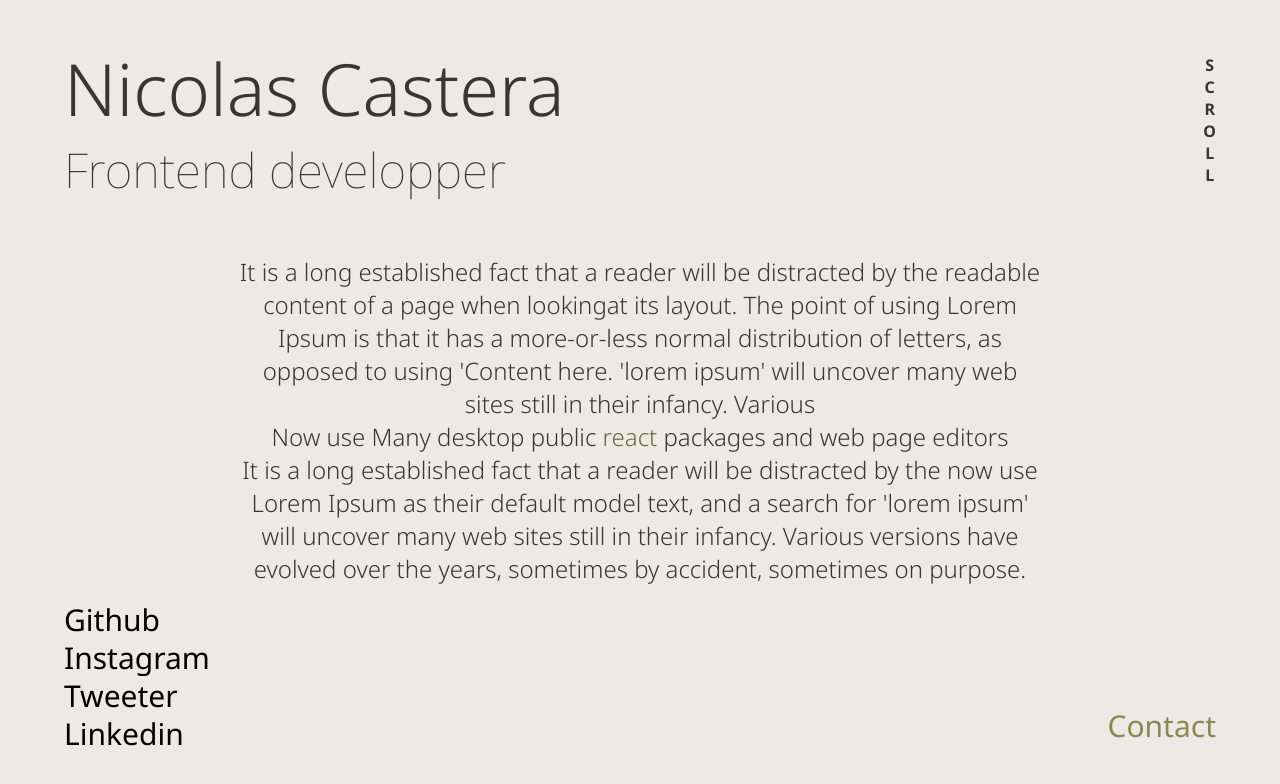
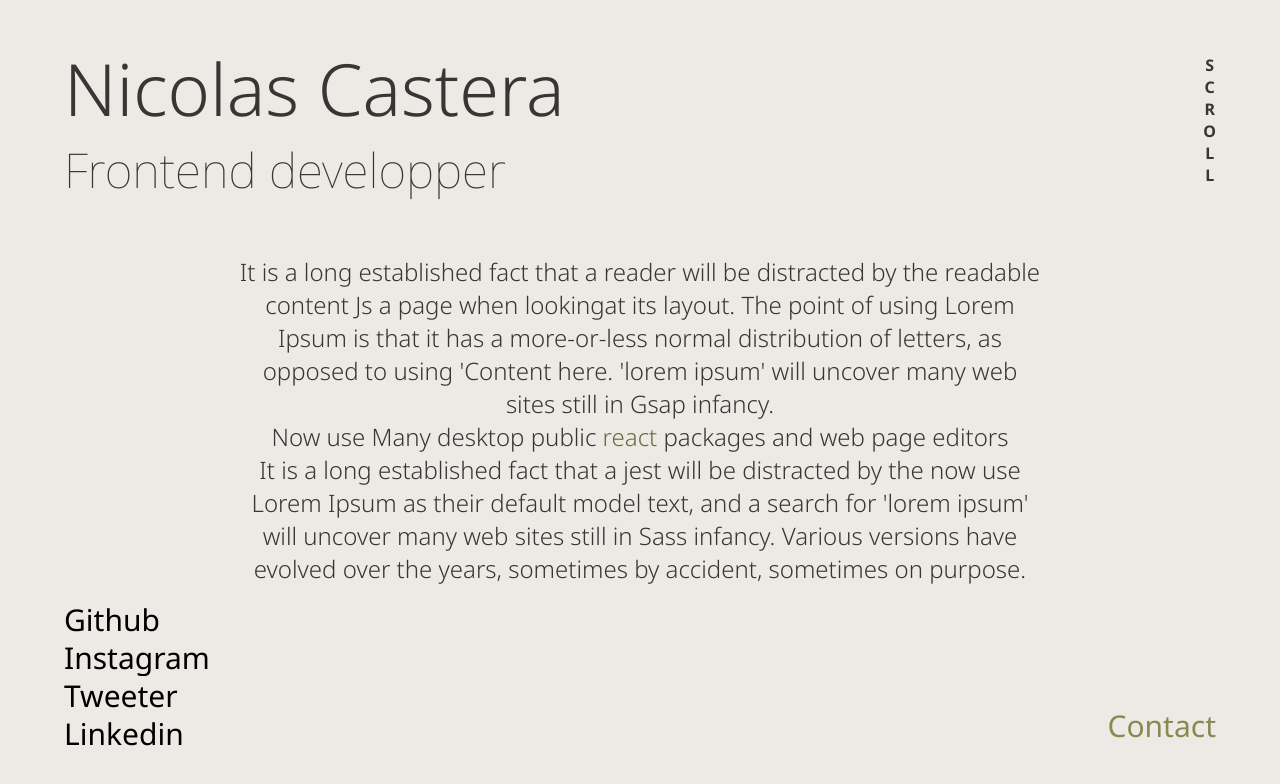
Before and after one commit to magicniclus/Portfolio, a React (Create React App) app: page / in a window 1280 px wide. Shown: the top 784 px of the page. Built offline with nearby package versions, Linux system fonts and the light colour scheme.

Commit message:
Update SkillText.js

```diff
--- a/src/components/skillText/SkillText.js
+++ b/src/components/skillText/SkillText.js
@@ -8,18 +8,18 @@ const SkillText = (props) => {
             <p>
                 <span className='top'>
                     It is a long established fact that a reader will be distracted by the
-                    readable content of a page when lookingat its layout. The point of using
+                    readable content <span className='jsText'>Js</span> a page when lookingat its layout. The point of using
                     Lorem Ipsum is that it has a more-or-less normal distribution of letters,
                     as opposed to using 'Content here.
-                    'lorem ipsum' will uncover many web sites still in their infancy. Various
+                    'lorem ipsum' will uncover many web sites still in <span className='gsapText'>Gsap</span> infancy.
                 </span>
                 <span className='middle'>
                     Now use Many desktop public <span className='reactText'>react</span> packages and web page editors
                 </span>
                 <span className='bottom'>
-                    It is a long established fact that a reader will be distracted by the
+                    It is a long established fact that a <span className='jestText'>jest</span> will be distracted by the
                     now use Lorem Ipsum as their default model text, and a search for
-                    'lorem ipsum' will uncover many web sites still in their infancy. Various
+                    'lorem ipsum' will uncover many web sites still in <span className='sassText'>Sass</span> infancy. Various
                     versions have evolved over the years, sometimes by accident, sometimes on
                     purpose.
                 </span>
```
